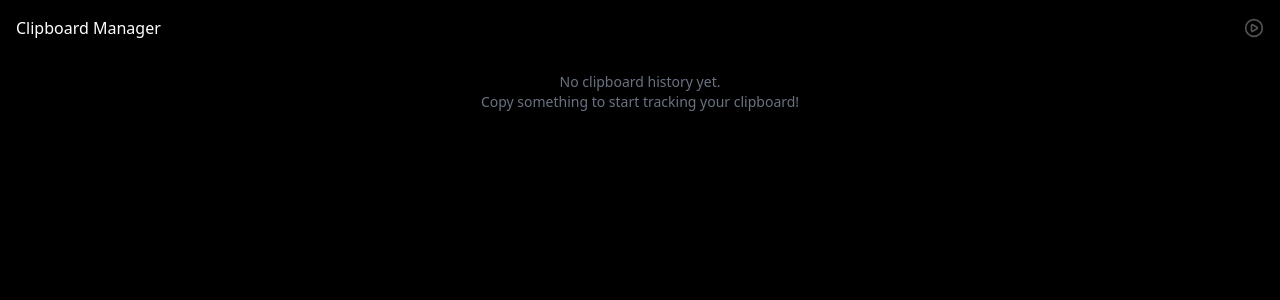
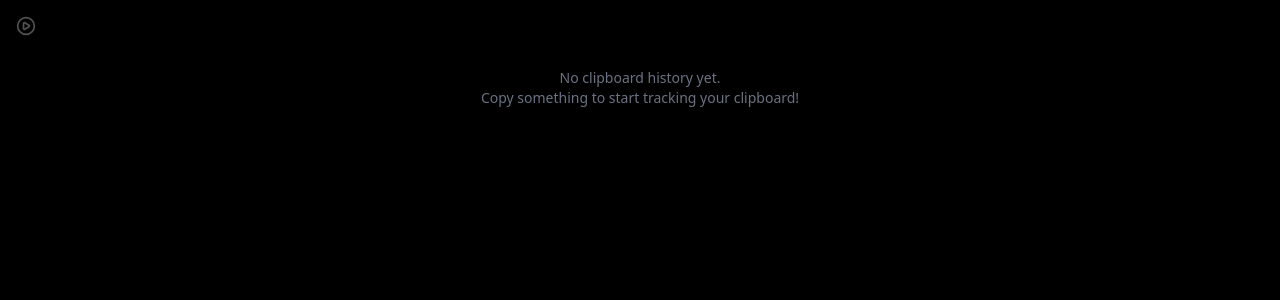
Before and after one commit to mexdehor/mexdeclip, a React (Vite) app: page / in a window 1280 px wide. Shown: the top 300 px of the page. Built offline with nearby package versions, Linux system fonts and the light colour scheme.

Commit message:
chore: remove clutter text

```diff
--- a/src/App.tsx
+++ b/src/App.tsx
@@ -137,8 +137,6 @@ function App() {
   return (
     <div className="text-white flex flex-col h-full">
       <header className="flex justify-between items-center p-4">
-        <h1>Clipboard Manager</h1>
-
         <div className="flex items-center gap-2">
           <button
             onClick={() => setIsMonitoring(!isMonitoring)}
```
